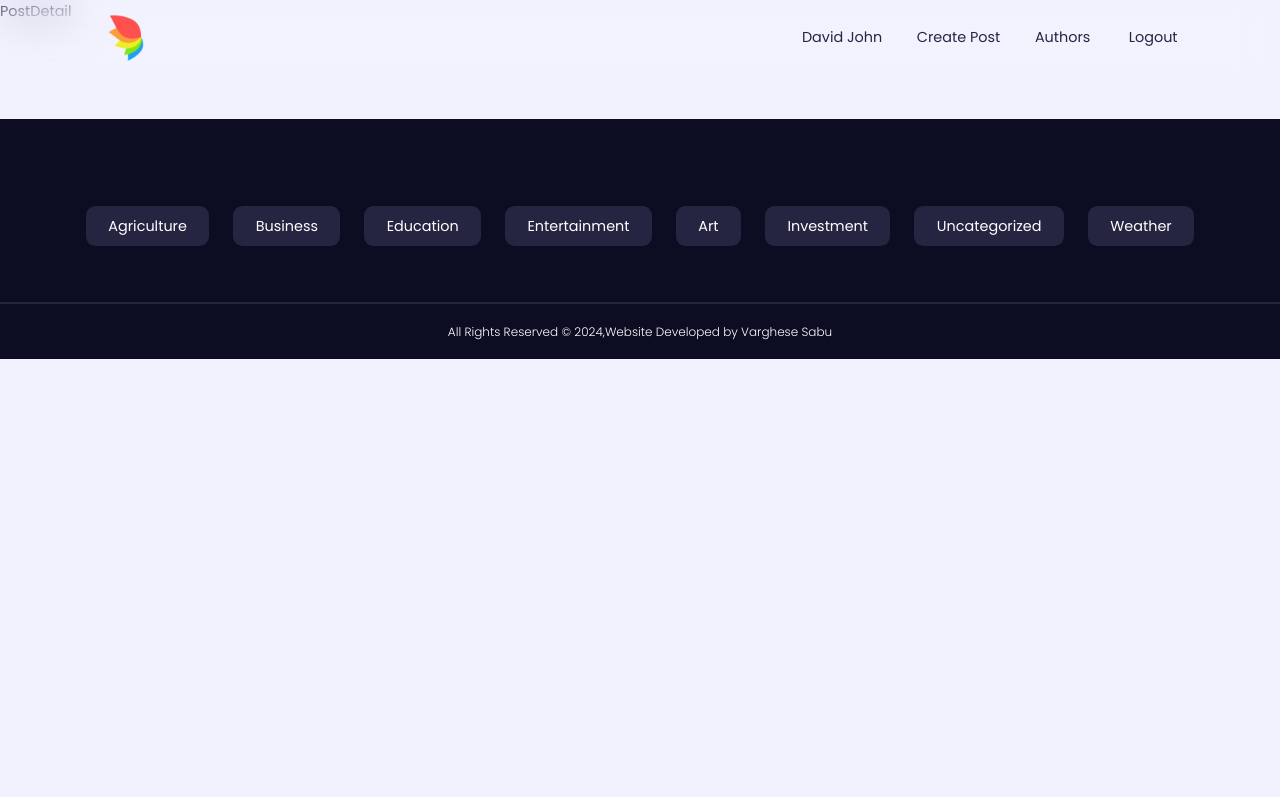
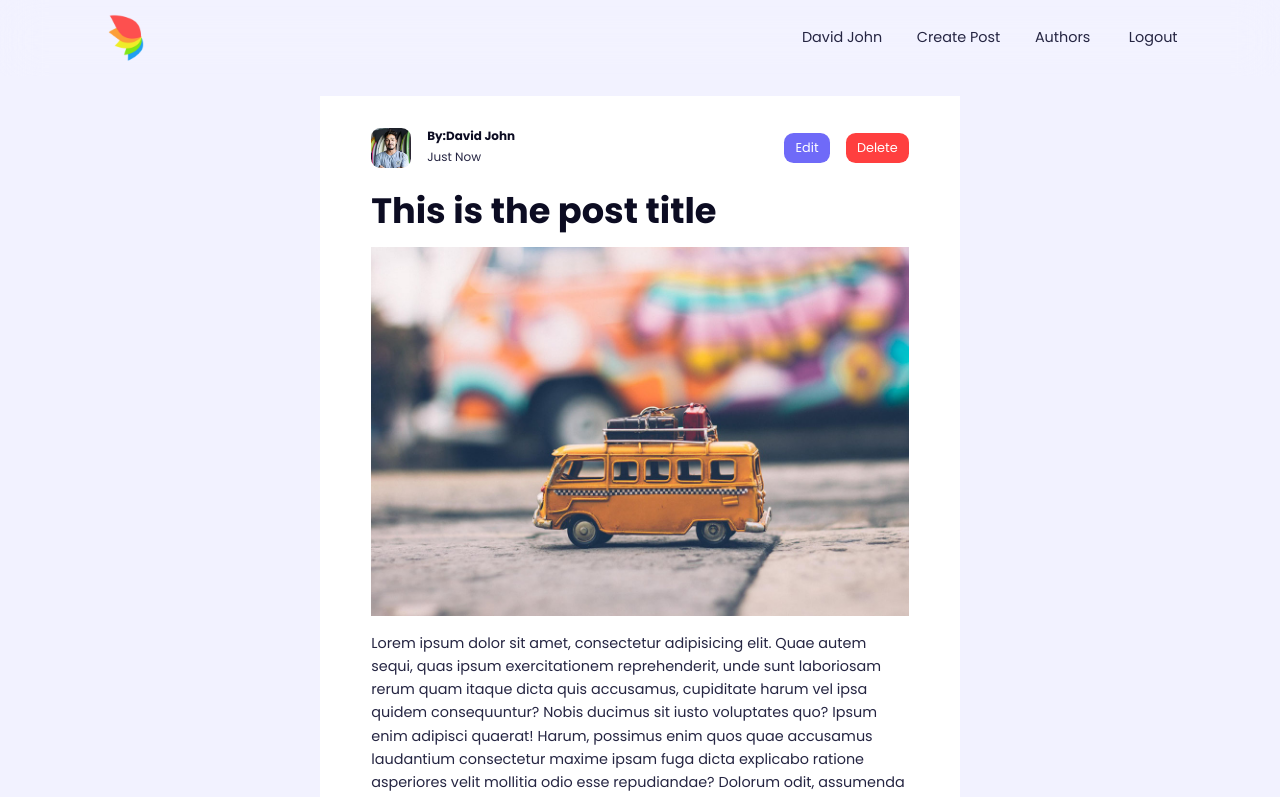
Before and after one commit to Varghesesabu2889/mern-blog, a React (Vite) app in the folder client/: page /posts/1 in a window 1280 px wide. Shown: the top 797 px of the page. Built offline with nearby package versions, Linux system fonts and the light colour scheme.

Commit message:
new commit

```diff
--- a/client/src/components/PostAuthor.jsx
+++ b/client/src/components/PostAuthor.jsx
@@ -1,10 +1,10 @@
 import React from 'react'
 import { Link } from 'react-router-dom'
-import Avatar from '../assets/images/avatar3.jpg'
+import Avatar from '../assets/images/avatar8.jpg'
 
 const PostAuthor = () => {
   return (
-    <Link to={`/posts/users/appu`}>
+    <Link to={`/posts/users/152326`} className='post__author'>
             <div className="post__author-avatar">
                 <img src={Avatar} alt="" />
             </div>
--- a/client/src/components/PostItem.jsx
+++ b/client/src/components/PostItem.jsx
@@ -3,6 +3,9 @@ import { Link } from 'react-router-dom'
 import PostAuthor from './PostAuthor'
 
 const PostItem = ({postID,thumbnail, category, title ,description, authorID}) => {
+  const shortDescription = description.length >145 ? description.substr(0,145) +'...': description;
+  const postTitle = title.length >30 ? title.substr(0,30) +'...': title;
+
   return (
     <article className="post">
         <div className="post__thumbnail">
@@ -10,12 +13,12 @@ const PostItem = ({postID,thumbnail, category, title ,description, authorID}) =>
         </div>
         <div className="post__content">
             <Link to={`/posts/${postID}`}>
-            <h3>{title}</h3>
+            <h3>{postTitle}</h3>
             </Link>
-            <p>{description}</p>
+            <p>{shortDescription}</p>
             <div className="post__footer">
                 <PostAuthor/>
-                <Link to={`/posts/categories/${category}`}>{category}</Link>
+                <Link to={`/posts/categories/${category}`} className='btn category'>{category}</Link>
             </div>
         </div>
     </article>
--- a/client/src/components/Posts.jsx
+++ b/client/src/components/Posts.jsx
@@ -17,15 +17,15 @@ const Dummy_posts = [
     thumbnail:Thumbnail1,
     category:'education',
     title: 'How to learn a new language',
-    description: 'Lorem ipsum dolor sit amet, consectetur adipiscing elit. Sed sit amet nulla auctor',
-    authorID:3,
+    description: 'Lorem, ipsum dolor sit amet consectetur adipisicing elit. Similique ullam architecto repellat autem mollitia necessitatibus perspiciatis, maxime blanditiis quos ad! Recusandae suscipit quae illum. Ducimus obcaecati officiis et iure distinctio! Exercitationem ab totam numquam ducimus omnis ex optio, aperiam voluptatibus deserunt tempora asperiores nemo perferendis rem suscipit autem ullam. Rerum sed perspiciatis blanditiis explicabo, totam non corrupti odit hic impedit!Possimus eaque dolor sapiente numquam non. Ipsam distinctio exercitationem eius iste sit! Earum inventore tempora sed magnam aliquam, vitae corporis cupiditate quibusdam illo dicta reprehenderit ut magni laboriosam excepturi totam?',
+    authorID:4,
 },
 {
   id: '2',
   thumbnail:Thumbnail2,
   category:'science',
   title: 'How to learn a new language',
-  description: 'Lorem ipsum dolor sit amet, consectetur adipiscing elit. Sed sit amet nulla auctor',
+  description: 'Lorem, ipsum dolor sit amet consectetur adipisicing elit. Similique ullam architecto repellat autem mollitia necessitatibus perspiciatis, maxime blanditiis quos ad! Recusandae suscipit quae illum. Ducimus obcaecati officiis et iure distinctio! Exercitationem ab totam numquam ducimus omnis ex optio, aperiam voluptatibus deserunt tempora asperiores nemo perferendis rem suscipit autem ullam. Rerum sed perspiciatis blanditiis explicabo, totam non corrupti odit hic impedit!Possimus eaque dolor sapiente numquam non. Ipsam distinctio exercitationem eius iste sit! Earum inventore tempora sed magnam aliquam, vitae corporis cupiditate quibusdam illo dicta reprehenderit ut magni laboriosam excepturi totam?',
   authorID:1,
 },
 {
@@ -33,7 +33,7 @@ const Dummy_posts = [
   thumbnail:Thumbnail3,
   category:'weather',
   title: 'How to learn a new language',
-  description: 'Lorem ipsum dolor sit amet, consectetur adipiscing elit. Sed sit amet nulla auctor',
+  description: 'Lorem, ipsum dolor sit amet consectetur adipisicing elit. Similique ullam architecto repellat autem mollitia necessitatibus perspiciatis, maxime blanditiis quos ad! Recusandae suscipit quae illum. Ducimus obcaecati officiis et iure distinctio! Exercitationem ab totam numquam ducimus omnis ex optio, aperiam voluptatibus deserunt tempora asperiores nemo perferendis rem suscipit autem ullam. Rerum sed perspiciatis blanditiis explicabo, totam non corrupti odit hic impedit!Possimus eaque dolor sapiente numquam non. Ipsam distinctio exercitationem eius iste sit! Earum inventore tempora sed magnam aliquam, vitae corporis cupiditate quibusdam illo dicta reprehenderit ut magni laboriosam excepturi totam?',
   authorID:2,
 },
 {
@@ -41,14 +41,14 @@ const Dummy_posts = [
   thumbnail:Thumbnail4,
   category:'farming',
   title: 'How to learn a new language',
-  description: 'Lorem ipsum dolor sit amet, consectetur adipiscing elit. Sed sit amet nulla auctor',
+  description: 'Lorem, ipsum dolor sit amet consectetur adipisicing elit. Similique ullam architecto repellat autem mollitia necessitatibus perspiciatis, maxime blanditiis quos ad! Recusandae suscipit quae illum. Ducimus obcaecati officiis et iure distinctio! Exercitationem ab totam numquam ducimus omnis ex optio, aperiam voluptatibus deserunt tempora asperiores nemo perferendis rem suscipit autem ullam. Rerum sed perspiciatis blanditiis explicabo, totam non corrupti odit hic impedit!Possimus eaque dolor sapiente numquam non. Ipsam distinctio exercitationem eius iste sit! Earum inventore tempora sed magnam aliquam, vitae corporis cupiditate quibusdam illo dicta reprehenderit ut magni laboriosam excepturi totam?',
   authorID:4,
 },{
   id: '5',
   thumbnail:Thumbnail5,
   category:'weather',
   title: 'How to learn a new language',
-  description: 'Lorem ipsum dolor sit amet, consectetur adipiscing elit. Sed sit amet nulla auctor',
+    description: 'Lorem, ipsum dolor sit amet consectetur adipisicing elit. Similique ullam architecto repellat autem mollitia necessitatibus perspiciatis, maxime blanditiis quos ad! Recusandae suscipit quae illum. Ducimus obcaecati officiis et iure distinctio! Exercitationem ab totam numquam ducimus omnis ex optio, aperiam voluptatibus deserunt tempora asperiores nemo perferendis rem suscipit autem ullam. Rerum sed perspiciatis blanditiis explicabo, totam non corrupti odit hic impedit!Possimus eaque dolor sapiente numquam non. Ipsam distinctio exercitationem eius iste sit! Earum inventore tempora sed magnam aliquam, vitae corporis cupiditate quibusdam illo dicta reprehenderit ut magni laboriosam excepturi totam?',
   authorID:2,
 },
 {
@@ -63,7 +63,7 @@ const Dummy_posts = [
   id: '7',
   thumbnail:Thumbnail7,
   category:'weather',
-  title: 'How to learn a new language',
+  title: 'How to learn javascript in the stack of mern stack ',
   description: 'Lorem ipsum dolor sit amet, consectetur adipiscing elit. Sed sit amet nulla auctor',
   authorID:2,
 },
--- a/client/src/index.css
+++ b/client/src/index.css
@@ -244,3 +244,85 @@ margin-bottom: 4rem;
 .post:hover{
     box-shadow: 0 1.5rem 2rem rgba(0, 0,0,0.1)
 }
+.post__thumbnail{
+    border-radius: var(--radius-3);
+    overflow: hidden;
+    height: 16rem;
+}
+.post__content{
+    margin-top: 1.5rem;
+}
+.post__content h3{
+    margin: 1rem 0 0.6rem;
+}
+.post__footer{
+    display: flex;
+    justify-content: space-between;
+    align-items: flex-end;
+    margin-top: 2rem;
+}
+.post__author{
+    display: flex;
+    gap: 1rem;
+    align-items: flex-start;
+}
+.post__author-avatar{
+width: 2.5rem;
+aspect-ratio: 1/1;
+border-radius: var(--radius-2);
+overflow: hidden;
+}
+
+
+
+
+
+
+
+
+
+
+
+
+
+
+
+
+
+
+
+
+
+
+
+
+
+
+
+/* =========================================PostDetail================================= */
+.post-detail{
+width: var(--form-width);
+background: var(--color-white);
+margin-inline: auto;
+padding: 2rem 0;
+}
+.post-detail__header{
+    display: flex;
+    justify-content: space-between;
+    margin-bottom: 1.5rem;
+    }
+.post-detail__buttons{
+    display: flex;
+    gap: 1rem;
+    align-items: center;
+}
+.post-detail__thumbnail{
+    margin: 1rem 0;
+    height: fit-content;
+    max-height: 30rem;
+    overflow: hidden;
+}
+.post-detail p{
+    margin-bottom: 0.7rem;
+
+}
--- a/client/src/pages/PostDetail.jsx
+++ b/client/src/pages/PostDetail.jsx
@@ -1,8 +1,35 @@
 import React from 'react'
-
+import PostAuthor from '../components/PostAuthor'
+import { Link } from 'react-router-dom'
+import Thumbnail from '../assets/images/blog22.jpg'
 const PostDetail = () => {
   return (
-    <div>PostDetail</div>
+    <section className="post-detail">
+      <div className="container post-detail__container">
+        <div className="post-detail__header">
+          <PostAuthor/>
+          <div className="post-detail__buttons">
+            <Link to={'/posts/:id/edit'} className='btn sm primary'>Edit</Link>
+            <Link to={'/posts/:id/delete'} className='btn sm danger'>Delete</Link>
+              </div>
+        </div>
+        <h1>This is the post title</h1>
+        <div className="post-detail__thumbnail">
+          <img src={Thumbnail} alt="" />
+        </div>
+        <p>Lorem ipsum dolor sit amet, consectetur adipisicing elit. Quae autem sequi, quas ipsum exercitationem reprehenderit, unde sunt laboriosam rerum quam itaque dicta quis accusamus, cupiditate harum vel ipsa quidem consequuntur?
+        Nobis ducimus sit iusto voluptates quo? Ipsum enim adipisci quaerat! Harum, possimus enim quos quae accusamus laudantium consectetur maxime ipsam fuga dicta explicabo ratione asperiores velit mollitia odio esse repudiandae?
+        Dolorum odit, assumenda sapiente vero necessitatibus ullam distinctio. Obcaecati corrupti quos excepturi consectetur ab rerum molestias repellat, ullam eaque nisi cupiditate eveniet animi aliquam, totam rem dolor voluptatem expedita fuga?</p><br />
+        <p>                         Lorem ipsum dolor sit amet consectetur adipisicing elit. Dolorem velit voluptas nisi! Impedit eos saepe cupiditate laudantium nemo tempora pariatur veniam, minus officia repellat perspiciatis nihil distinctio illum in totam?
+        Voluptatum quidem fuga, quos reiciendis ipsum cumque voluptatem quas quaerat exercitationem minima saepe ab ea dolore repellendus iusto provident nemo incidunt neque quia. Obcaecati nesciunt, iusto odio sit saepe similique.
+        Ducimus dolorem tempora delectus amet accusamus sapiente earum labore, ex quia maxime deserunt reiciendis expedita facere assumenda voluptatibus fugit cumque? Eum magni repellat non atque quis animi laboriosam error dolor.
+        Magni commodi suscipit, nemo quis modi, libero at veritatis ipsa provident officia quo ullam, sit reiciendis. Totam doloribus, doloremque iusto fugit dicta ullam animi aut? Temporibus praesentium corporis minus voluptatum.
+        Ad aliquam dolore totam! Sed alias, eos ullam pariatur cumque ex! Voluptate, saepe, odio, ducimus assumenda laborum quibusdam eius aliquid molestias dolorum quod fugiat nulla! Molestiae illo sequi beatae eos!
+        Dolore animi ducimus tempora, cum atque unde suscipit exercitationem voluptatem magnam inventore facilis ipsum blanditiis maxime optio accusamus numquam molestiae ea ipsa ratione temporibus officiis harum! Praesentium veniam voluptate voluptatibus.</p><br />
+        <p>                          Lorem ipsum dolor sit amet consectetur adipisicing elit. Nostrum inventore illo soluta cum tempora recusandae eos, id harum facere est consectetur quis quae suscipit dolorem. Facere sed quis aut fugiat.
+        Odit optio impedit eveniet, unde molestiae assumenda numquam aliquam magnam, tempore iusto aliquid. Dolore eaque iusto nihil soluta blanditiis, hic sapiente adipisci. Ullam nihil sequi asperiores itaque sint, assumenda odio.</p>
+      </div>
+    </section>
   )
 }
 
```
